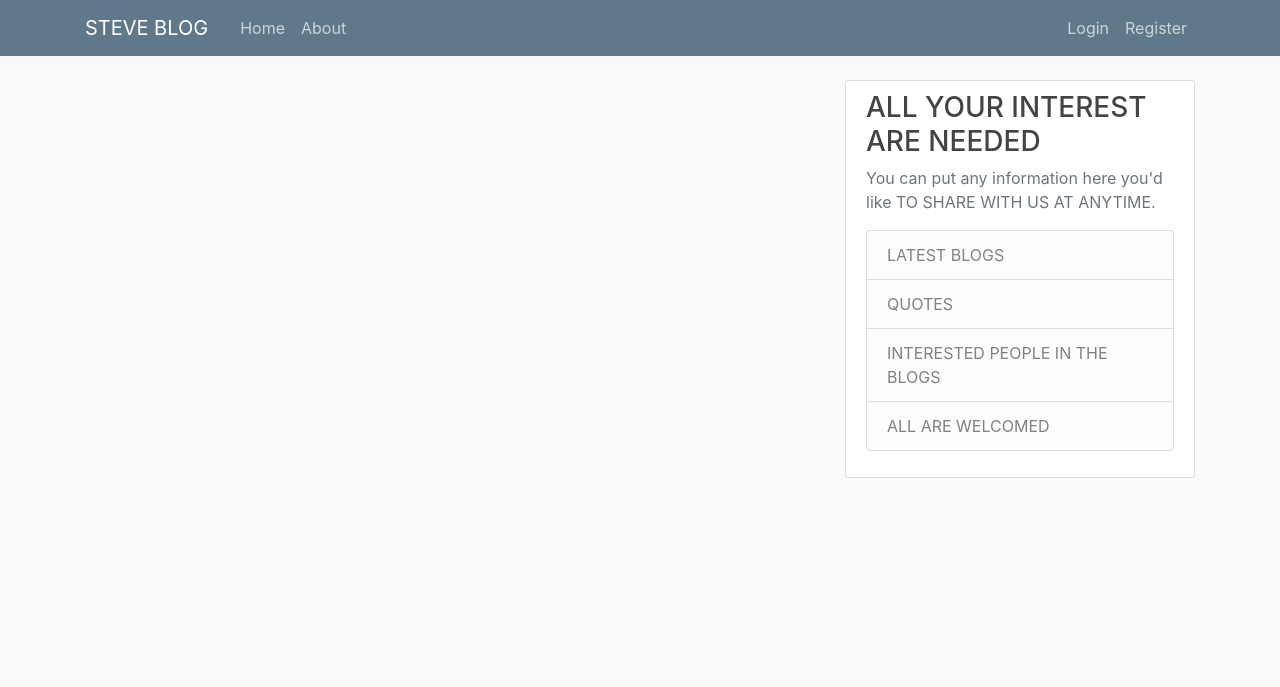
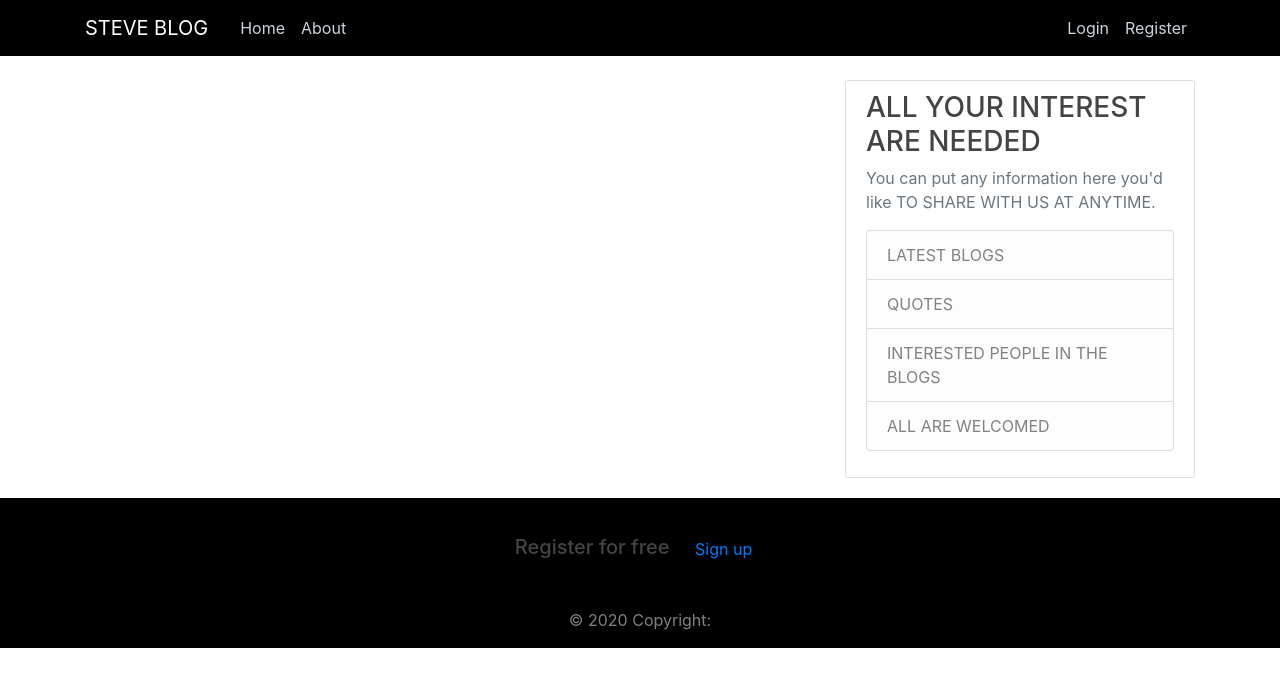
Before and after one commit to mwiha/new-blog, a Python web app: template app/templates/blog.html in a window 1280 px wide. Shown: the top 687 px of the page. Run offline with Jinja, Linux system fonts and the light colour scheme; the template is opened without the code that fills it, so the values that code supplies are empty; some libraries are stand-ins or nearby versions.

Commit message:
added the folders and styled

```diff
--- a/app/static/main.css
+++ b/app/static/main.css
@@ -1,8 +1,10 @@
 
 body {
-    background: #fafafa;
-    color: #333333;
+    /* background-image:url("https://bit.ly/371v2Pi") ; */
+    color: grey;
     margin-top: 5rem;
+    background-repeat: no-repeat;
+    background-size: cover;
   }
 
   h1, h2, h3, h4, h5, h6 {
@@ -10,7 +12,7 @@ body {
   }
 
   .bg-steel {
-    background-color: #5f788a;
+    background-color:black;
   }
 
   .site-header .navbar-nav .nav-link {
--- a/app/templates/about.html
+++ b/app/templates/about.html
@@ -2,4 +2,7 @@
 {% extends "blog.html" %}
 {% block content %}
     <h1>WELCOME TO THE TO THE BEST BLOG APPLICATION IN TOWN </h1>
+    <img src="https://bit.ly/365lHVo"height="700" width="700">
+
+    <button type="button" class="btn btn-warning">INTERESTED IN SUITS AND FASHIONS.</button>
 {% endblock content %}
--- a/app/templates/blog.html
+++ b/app/templates/blog.html
@@ -18,7 +18,7 @@
 </head>
 <body>
     <header class="site-header">
-      <nav class="navbar navbar-expand-md navbar-dark bg-steel fixed-top">
+      <nav class="navbar navbar-expand-lg navbar-dark bg-steel fixed-top">
         <div class="container">
           <a class="navbar-brand mr-4" href="/">STEVE BLOG</a>
           <button class="navbar-toggler" type="button" data-toggle="collapse" data-target="#navbarToggle" aria-controls="navbarToggle" aria-expanded="false" aria-label="Toggle navigation">
@@ -32,7 +32,7 @@
             <!-- Navbar Right Side -->
             <div class="navbar-nav">
               {% if current_user.is_authenticated %}
-                <a class="nav-item nav-link" href="{{ url_for('new_post') }}">New Post</a>
+                <a class="nav-item nav-link" href="{{ url_for('new_post') }}">New Blog</a>
                 <a class="nav-item nav-link" href="{{ url_for('account') }}">Account</a>
                 <a class="nav-item nav-link" href="{{ url_for('logout') }}">Logout</a>
               {% else %}
@@ -73,7 +73,33 @@
         </div>
       </div>
     </main>
+<!-- Footer -->
+<footer class="page-footer font-small unique-color-dark pt-4 bg-steel">
 
+  <!-- Footer Elements -->
+  <div class="container">
+
+    <!-- Call to action -->
+    <ul class="list-unstyled list-inline text-center py-2">
+      <li class="list-inline-item">
+        <h5 class="mb-1">Register for free</h5>
+      </li>
+      <li class="list-inline-item">
+        <a href="#!" class="btn btn-outline-white btn-rounded">Sign up</a>
+      </li>
+    </ul>
+    <!-- Call to action -->
+
+  </div>
+  <!-- Footer Elements -->
+
+  <!-- Copyright -->
+  <div class="footer-copyright text-center py-3">© 2020 Copyright:
+  </div>
+  <!-- Copyright -->
+
+</footer>
+<!-- Footer -->
 
     <!-- Optional JavaScript -->
     <!-- jQuery first, then Popper.js, then Bootstrap JS -->
```
Also changed, not shown: README.md (added), app/models.py (line endings or trailing spaces), app/request.py (added), app/site.db, app/static/profile_pics/6f1e0ecc1f9fed04.jpg (added), app/static/profile_pics/c8101e245b899370.jpg (added), app/static/profile_pics/dc8449c71c1853a2.jpg (added), app/static/profile_pics/ecc81963b6bf8559.jpg (added), config.py (added), 1 other file.
